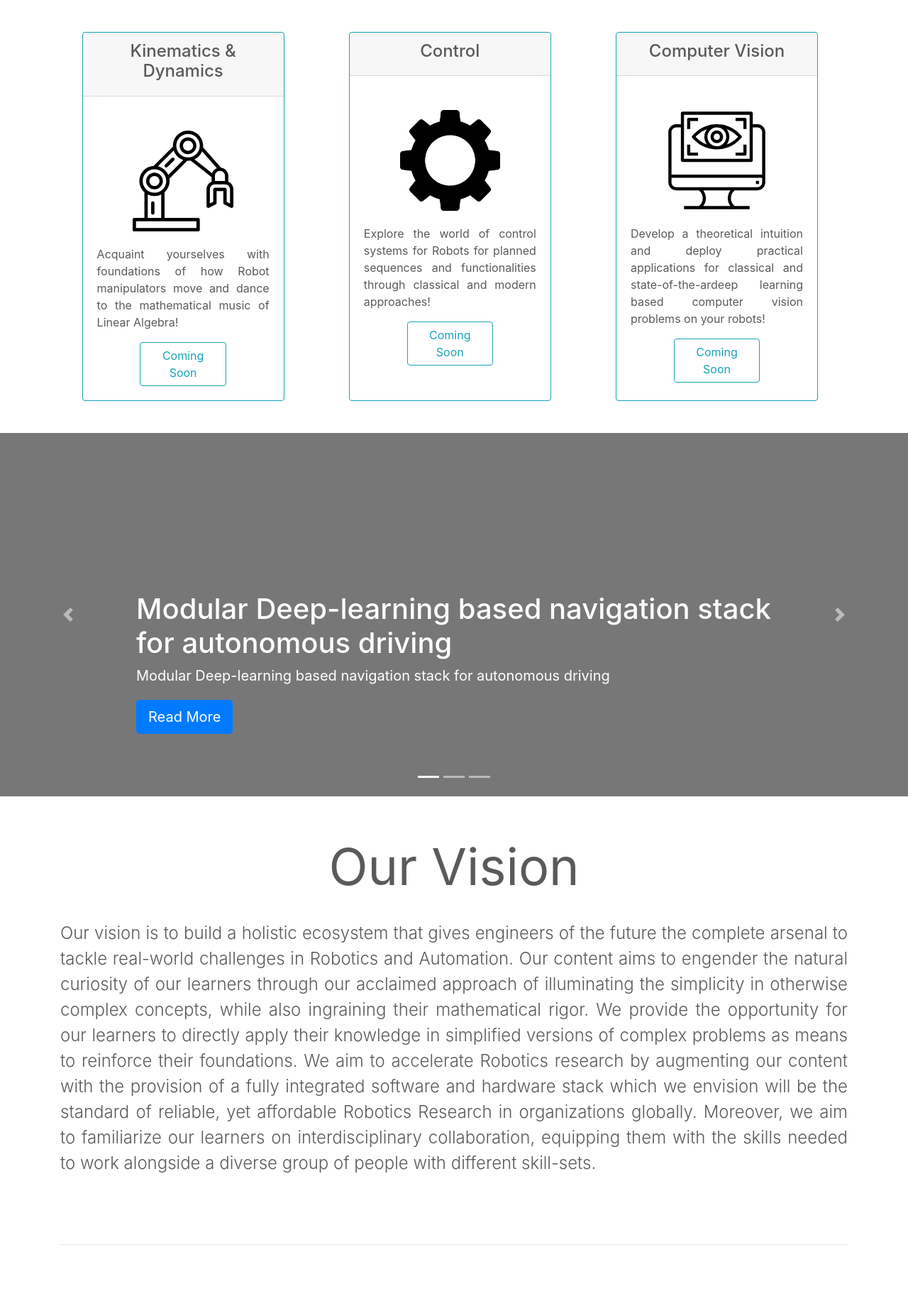
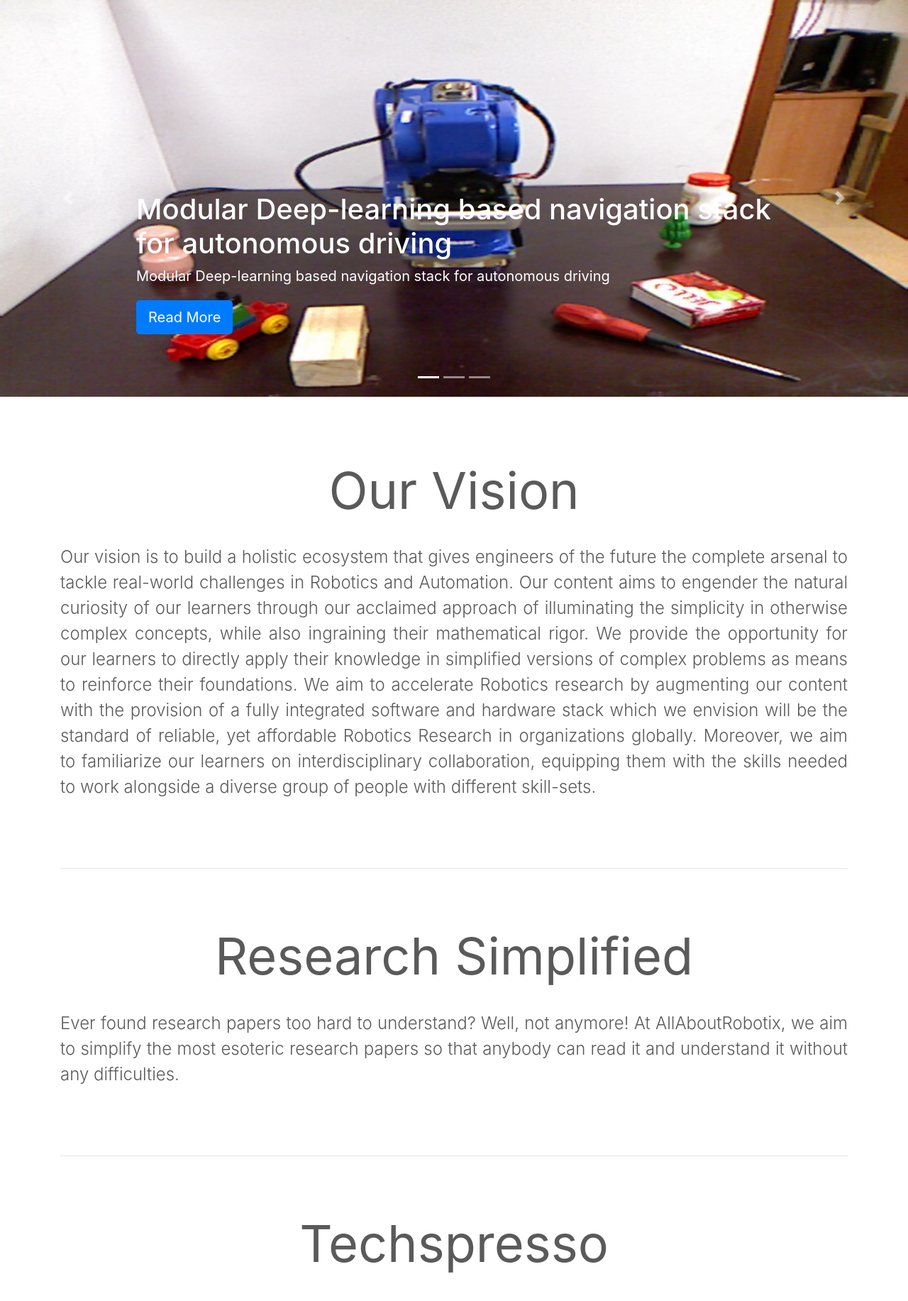
Before and after one commit to gauravsethia08/AllAboutRobotix, a Django app: page / in a window 1280 px wide. Shown: the part 381-2214 px from the top of the page at 71% size. Run offline with Django 3.2, Linux system fonts and the light colour scheme; data comes from the database, SQL or seed files in the repository; both versions use the stored data as it was after the commit; some libraries are stand-ins or nearby versions.

Commit message:
Public Version

```diff
--- a/templates/base.html
+++ b/templates/base.html
@@ -51,7 +51,7 @@
                 <a class="nav-link" href="{% url 'techspresso' %}">Techspresso</a>
               </li>
               <li class="nav-item {% block irosactive %} {% endblock irosactive %}">
-                <a class="nav-link" href="{% url 'iros' %}">IROS 2020</a>
+                <a class="nav-link" href="{% url 'iros' %}">Conferences</a>
               </li>
               <!--li class="nav-item {% block vrlactive %} {% endblock vrlactive %}">
                 <a class="nav-link" href="{% url 'lab' %}">Virtual Robotics Lab</a>
--- a/templates/index.html
+++ b/templates/index.html
@@ -22,6 +22,8 @@
   <body>
     {% block content%}
 
+
+
     <main role="main">
 
     <div class="">
@@ -36,10 +38,98 @@
         </map>
     </div>
 
+    <!-- Carousel -->
+    <div id="myCarousel" class="carousel slide" data-ride="carousel" style="margin:0%;">
+      <ol class="carousel-indicators">
+      <li data-target="#myCarousel" data-slide-to="0" class="active"></li>
+      <li data-target="#myCarousel" data-slide-to="1"></li>
+      <li data-target="#myCarousel" data-slide-to="2"></li>
+      </ol>
+      <div class="carousel-inner">
+      <div class="carousel-item active" style="height: 70vh;">
+          <!--svg class="bd-placeholder-img" width="100%" height="100%" xmlns="http://www.w3.org/2000/svg" preserveAspectRatio="xMidYMid slice" focusable="false" role="img"><rect width="100%" height="100%" fill="#777"/></svg-->
+          <img src="{{iros.img.url}}" style="background-size:auto; background-repeat:no-repeat; height: 70vh;" alt="">
+          <div class="container">
+            <div class="carousel-caption text-left">
+              <h1>{{iros.title}}</h1>
+              <p>{{iros.abstract}}</p>
+              <p><a class="btn btn-lg btn-primary" href="{% url 'iros_detail' iros.id %}" role="button">Read More</a></p>
+          </div>
+          </div>
+      </div>
+      <div class="carousel-item" style="height: 70vh;">
+          <!--svg class="bd-placeholder-img" width="100%" height="100%" xmlns="http://www.w3.org/2000/svg" preserveAspectRatio="xMidYMid slice" focusable="false" role="img"><rect width="100%" height="100%" fill="#777"/></svg-->
+          <img src="{{tech.img.url}}" style="background-size:auto; background-repeat:no-repeat; height: 70vh;" alt="">
+          <div class="container">
+          <div class="carousel-caption">
+              <h1>{{tech.title}}</h1>
+              <p>{{tech.abstract}}</p>
+              <p><a class="btn btn-lg btn-primary" href="{% url 'tech_detail' tech.id %}" role="button">Read More</a></p>
+          </div>
+          </div>
+      </div>
+      <div class="carousel-item" style="height: 70vh;">
+          <!--svg class="bd-placeholder-img" width="100%" height="100%" xmlns="http://www.w3.org/2000/svg" preserveAspectRatio="xMidYMid slice" focusable="false" role="img"><rect width="100%" height="100%" fill="#777"/></svg-->
+          <img src="{{research.img.url}}" style="background-size:auto; background-repeat:no-repeat; height: 70vh;" alt="">
+          <div class="container">
+          <div class="carousel-caption text-right">
+              <h1>{{research.title}}</h1>
+              <p>{{research.abstract}}</p>
+              <p><a class="btn btn-lg btn-primary" href="{% url 'research_detail' research.id %}" role="button">Read More</a></p>
+          </div>
+          </div>
+      </div>
+      </div>
+      <a class="carousel-control-prev" href="#myCarousel" role="button" data-slide="prev">
+      <span class="carousel-control-prev-icon" aria-hidden="true"></span>
+      <span class="sr-only">Previous</span>
+      </a>
+      <a class="carousel-control-next" href="#myCarousel" role="button" data-slide="next">
+      <span class="carousel-control-next-icon" aria-hidden="true"></span>
+      <span class="sr-only">Next</span>
+      </a>
+    </div>
+
+    <div class="container marketing">
+    <div class="d-flex flex-column">
+      <h2 class="display-3" style="color: 000; text-align: center; margin: 0; margin-bottom: 3%;  margin-top: 8%">Our Vision</h2>
+      <p class="lead" style="text-align: justify; font-size: 150%;">Our vision is to build a holistic ecosystem that gives engineers of the future the complete arsenal to tackle real-world challenges in Robotics and Automation.
+        Our content aims to engender the natural curiosity of our learners through our acclaimed approach of illuminating the simplicity in otherwise complex concepts, while also ingraining their mathematical rigor.
+        We provide the opportunity for our learners to directly apply their knowledge in simplified versions of complex problems as means to reinforce their foundations. We aim to accelerate Robotics research by augmenting our content with the provision of a fully integrated software and hardware stack which we envision will be the standard of reliable, yet affordable Robotics Research in organizations globally.
+        Moreover, we aim to familiarize our learners on interdisciplinary collaboration, equipping them with the skills needed to work alongside a diverse group of people with different skill-sets.</p>
+  </div>
 
     <!-- Marketing messaging and featurettes
     ================================================== -->
     <!-- Wrap the rest of the page in another container to center all the content. -->
+
+        <hr class="featurette-divider">
+
+          <div class="d-flex flex-column">
+              <h2 class="display-3" style="text-align: center; margin: 0; margin-bottom: 3%;">Research Simplified</h2>
+              <p class="lead" style="text-align: justify;font-size: 150%;">
+
+                Ever found research papers too hard to understand? Well, not anymore! At AllAboutRobotix, we aim to simplify the most esoteric research papers so that anybody can read it and understand it without any difficulties.
+                </p>
+          </div>
+
+        <hr class="featurette-divider">
+
+          <div class="d-flex flex-column">
+              <h2 class="display-3" style="text-align: center; margin: 0; text-align: center; margin: 0; margin-bottom: 3%;">Techspresso</h2>
+              <p class="lead" style="text-align: justify;font-size: 150%;">
+
+                AllAboutRobotix brings you ‘Technology Demystified’ which aims to explain the most complex topics and recent news in robotics and technology
+                in the simplest way possible so that you will be up to date with the latest cutting edge technological advancements and the working behind them!
+                </p>
+
+
+        <hr class="featurette-divider">
+
+        <div class="d-flex flex-column">
+          <h2 class="display-3" style="color: 000; text-align: center; margin: 0; margin-bottom: 3%;  margin-top: 0%">Courses</h2>
+
+      </div>
 
         <div class="container marketing">
             <div class="row">
@@ -69,88 +159,6 @@
               </div>
             </div>
         </div>
-        <!-- Carousel -->
-        <div id="myCarousel" class="carousel slide" data-ride="carousel" style="margin:0%">
-          <ol class="carousel-indicators">
-          <li data-target="#myCarousel" data-slide-to="0" class="active"></li>
-          <li data-target="#myCarousel" data-slide-to="1"></li>
-          <li data-target="#myCarousel" data-slide-to="2"></li>
-          </ol>
-          <div class="carousel-inner">
-          <div class="carousel-item active">
-              <svg class="bd-placeholder-img" width="100%" height="100%" xmlns="http://www.w3.org/2000/svg" preserveAspectRatio="xMidYMid slice" focusable="false" role="img"><rect width="100%" height="100%" fill="#777"/></svg>
-              <div class="container">
-              <div class="carousel-caption text-left">
-                  <h1>{{iros.title}}</h1>
-                  <p>{{iros.abstract}}</p>
-                  <p><a class="btn btn-lg btn-primary" href="{% url 'iros_detail' iros.id %}" role="button">Read More</a></p>
-              </div>
-              </div>
-          </div>
-          <div class="carousel-item">
-              <svg class="bd-placeholder-img" width="100%" height="100%" xmlns="http://www.w3.org/2000/svg" preserveAspectRatio="xMidYMid slice" focusable="false" role="img"><rect width="100%" height="100%" fill="#777"/></svg>
-              <div class="container">
-              <div class="carousel-caption">
-                  <h1>{{tech.title}}</h1>
-                  <p>{{tech.abstract}}</p>
-                  <p><a class="btn btn-lg btn-primary" href="{% url 'tech_detail' tech.id %}" role="button">Read More</a></p>
-              </div>
-              </div>
-          </div>
-          <div class="carousel-item">
-              <svg class="bd-placeholder-img" width="100%" height="100%" xmlns="http://www.w3.org/2000/svg" preserveAspectRatio="xMidYMid slice" focusable="false" role="img"><rect width="100%" height="100%" fill="#777"/></svg>
-              <div class="container">
-              <div class="carousel-caption text-right">
-                  <h1>{{research.title}}</h1>
-                  <p>{{research.abstract}}</p>
-                  <p><a class="btn btn-lg btn-primary" href="{% url 'research_detail' research.id %}" role="button">Read More</a></p>
-              </div>
-              </div>
-          </div>
-          </div>
-          <a class="carousel-control-prev" href="#myCarousel" role="button" data-slide="prev">
-          <span class="carousel-control-prev-icon" aria-hidden="true"></span>
-          <span class="sr-only">Previous</span>
-          </a>
-          <a class="carousel-control-next" href="#myCarousel" role="button" data-slide="next">
-          <span class="carousel-control-next-icon" aria-hidden="true"></span>
-          <span class="sr-only">Next</span>
-          </a>
-        </div>
-
-        <div class="container marketing">
-        <!-- START THE FEATURETTES -->
-
-        <div class="d-flex flex-column">
-            <h2 class="display-3" style="color: 000; text-align: center; margin: 0; margin-bottom: 3%;  margin-top: 5%">Our Vision</h2>
-            <p class="lead" style="text-align: justify; font-size: 150%;">Our vision is to build a holistic ecosystem that gives engineers of the future the complete arsenal to tackle real-world challenges in Robotics and Automation.
-              Our content aims to engender the natural curiosity of our learners through our acclaimed approach of illuminating the simplicity in otherwise complex concepts, while also ingraining their mathematical rigor.
-              We provide the opportunity for our learners to directly apply their knowledge in simplified versions of complex problems as means to reinforce their foundations. We aim to accelerate Robotics research by augmenting our content with the provision of a fully integrated software and hardware stack which we envision will be the standard of reliable, yet affordable Robotics Research in organizations globally.
-              Moreover, we aim to familiarize our learners on interdisciplinary collaboration, equipping them with the skills needed to work alongside a diverse group of people with different skill-sets.</p>
-        </div>
-
-        <hr class="featurette-divider">
-
-          <div class="d-flex flex-column">
-              <h2 class="display-3" style="text-align: center; margin: 0; margin-bottom: 3%;">Research Simplified</h2>
-              <p class="lead" style="text-align: justify;font-size: 150%;">
-
-                Ever found research papers too hard to understand? Well, not anymore! At AllAboutRobotix, we aim to simplify the most esoteric research papers so that anybody can read it and understand it without any difficulties.
-                </p>
-          </div>
-
-        <hr class="featurette-divider">
-
-
-
-          <div class="d-flex flex-column">
-              <h2 class="display-3" style="text-align: center; margin: 0; text-align: center; margin: 0; margin-bottom: 3%;">Techspresso</h2>
-              <p class="lead" style="text-align: justify;font-size: 150%;">
-
-                AllAboutRobotix brings you ‘Technology Demystified’ which aims to explain the most complex topics and recent news in robotics and technology
-                in the simplest way possible so that you will be up to date with the latest cutting edge technological advancements and the working behind them!
-                </p>
-
 
         <hr class="featurette-divider">
 
@@ -171,7 +179,7 @@
                   We will shortly be releasing courses that focused on different fields of Robotics, while allowing you to collaborate on interdisciplinary projects with other learners on our website.
                   We are really excited to bring you this platform, we hope you are too!
                   </p>
-                  <a href="{% url 'team' %}" class="" style="text-align: center; font-size: 250%;">Meet the Team</a>
+                  <!--a href="{% url 'team' %}" class="" style="text-align: center; font-size: 250%;">Meet the Team</a-->
                </p>
           </div>
 
```
Also changed, not shown: SQL_Commands.sql (added, +73 -0 lines), db.sqlite3, media/pics/int_input.jpg (added), 1 other file. Lines whose indentation alone changed are shown as unchanged.
